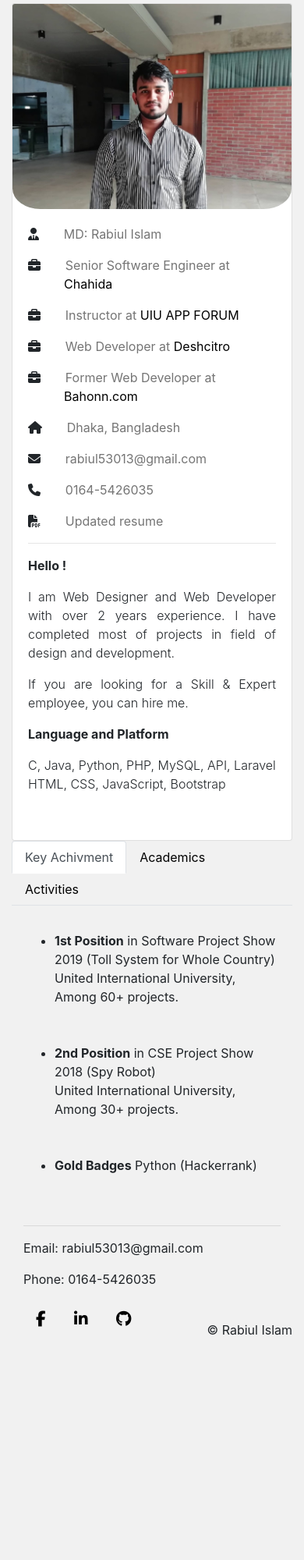
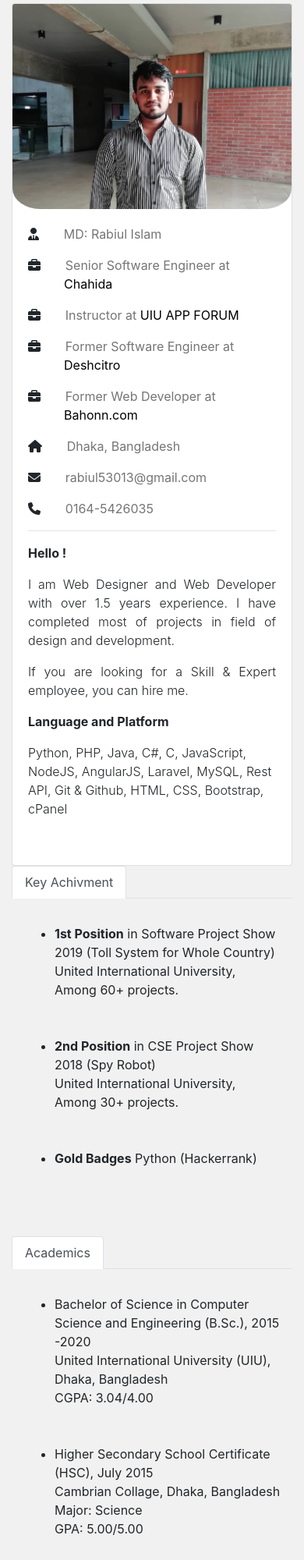
Before and after one commit to rabiul-uiu/rabiul-uiu.github.io, a plain HTML site: page index.html in a window 390 px wide. Shown: the top 2000 px of the page at 78% size. Before the commit the page ends 1729 px from the top, so only its background shows below. Drawn offline with nearby package versions, Linux system fonts and the light colour scheme.

Commit message:
Update index.html

```diff
--- a/index.html
+++ b/index.html
@@ -51,24 +51,24 @@
 							<p><i class='fas fa-user-tie'></i><span>MD: Rabiul Islam</span></p>
 								<p><i class="fa fa-briefcase "></i><span>Senior Software Engineer at</span><br> <a style="left: 46px;position: relative;" href="https://www.chahida.com.bd/"> Chahida</a></p>
 							<p><i class="fa fa-briefcase "></i><span>Instructor at<a href="https://appf.uiu.ac.bd/"> UIU APP FORUM</a></p>
-							<p><i class="fa fa-briefcase "></i><span>Web Developer at<a href="https://bahonn.com/"> Deshcitro</a></p>
+							<p><i class="fa fa-briefcase "></i><span>Former Software Engineer at<a href="https://bahonn.com/" style="left: 46px;position: relative;"> Deshcitro</a></p>
 
 							<p><i class="fa fa-briefcase "></i><span>Former Web Developer at<a style="left: 46px;position: relative;" href="https://bahonn.com/"> Bahonn.com</a></p>
 
 							<p><i class="fa fa-home "></i><span>Dhaka, Bangladesh</span></p>
 							<p><i class="fa fa-envelope "></i><span>rabiul53013@gmail.com</span></p>
 							<p><i class="fa fa-phone "></i><span>0164-5426035</span></p>
-							<p><i class="fa fa-file-pdf"></i><a href="https://drive.google.com/file/d/1Dz5h32dv2KL-jkzJM5H-TJSmhiLUTLb9/view?usp=sharing"><span>Updated resume <span></a></p>
+
 							<hr>
 							<p class=""><b>Hello !</b></p>
 
 							<div  class="font-weight-light text-justify">
 								<p>I am Web Designer and Web Developer with over
-								2 years experience. I have completed most of projects in field of design and development.</p>
+								1.5 years experience. I have completed most of projects in field of design and development.</p>
 								<p >If you are looking for a Skill & Expert employee, you can hire me.</p>
 							</div>
 								<p class=""><b>Language and Platform </b></p>
-							<p class="font-weight-light">C, Java, Python, PHP, MySQL, API, Laravel <br>HTML, CSS, JavaScript, Bootstrap </p>
+							<p class="font-weight-light">Python, PHP, Java, C#, C, JavaScript, NodeJS, AngularJS, Laravel, MySQL, Rest API, Git & Github, HTML, CSS, Bootstrap, cPanel </p>
 
 
 							<br>
@@ -77,16 +77,14 @@
 					</div>
 				</div>
 				<div class="col-sm-8">
+					<div class="row">
+
+					<div class="col-sm-8">
 					<ul class="nav nav-tabs" role="tablist">
 						<li class="nav-item">
 							<a class="nav-link active" data-toggle="tab" href="#tab1">Key Achivment</a>
 						</li>
-						<li class="nav-item">
-							<a class="nav-link" data-toggle="tab" href="#tab2">Academics</a>
-						</li>
-						<li class="nav-item">
-							<a class="nav-link" data-toggle="tab" href="#tab3">Activities</a>
-						</li>
+
 					</ul>
 					<!-- Tab panes -->
 					<div class="tab-content">
@@ -104,11 +102,27 @@
 								</ul>
 							</div>
 						</div>
-						<div id="tab2" class="container tab-pane fade">
+
+					</div>
+
+				</div>
+
+				<div class="col-sm-8">
+				<br>
+				<br>
+				<br>
+					<ul class="nav nav-tabs" role="tablist">
+						<li class="nav-item">
+							<a class="nav-link active" data-toggle="tab" href="#tab2">Academics</a>
+						</li>
+
+					</ul>
+					<!-- Tab panes -->
+					<div class="tab-content">
+						<div id="tab2" class="container tab-pane active">
 							<div class="content">
 								<ul>
-
-									<li>Bachelor of Science in Computer Science and Engineering (B.Sc.), 2015 -2020<br>
+								<li>Bachelor of Science in Computer Science and Engineering (B.Sc.), 2015 -2020<br>
 										United International University (UIU), Dhaka, Bangladesh<br>
 										CGPA: 3.04/4.00
 									</li>
@@ -127,28 +141,14 @@
 								</ul>
 							</div>
 						</div>
-						<div id="tab3" class="container tab-pane fade">
-							<div class="content">
-								<h4>Experiences</h4>
-								<br>
-								<ul>
-									<li> Participant Student Startup Chapter2 (Dhaka University)</li>
-									<br>
-									<br>
-									<li> Participant Net Feast 2019 (United International University)</li>
-									<br>
-									<br>
-									<li> Participant UIU Coders Combat 2018 (United International University)</li>
 
-																		<br>
-
-								</ul>
-							</div>
-
-						</div>
 					</div>
 
 				</div>
+					</div>
+
+				</div>
+
 
 			</div>
 			<div class="footer">
```
